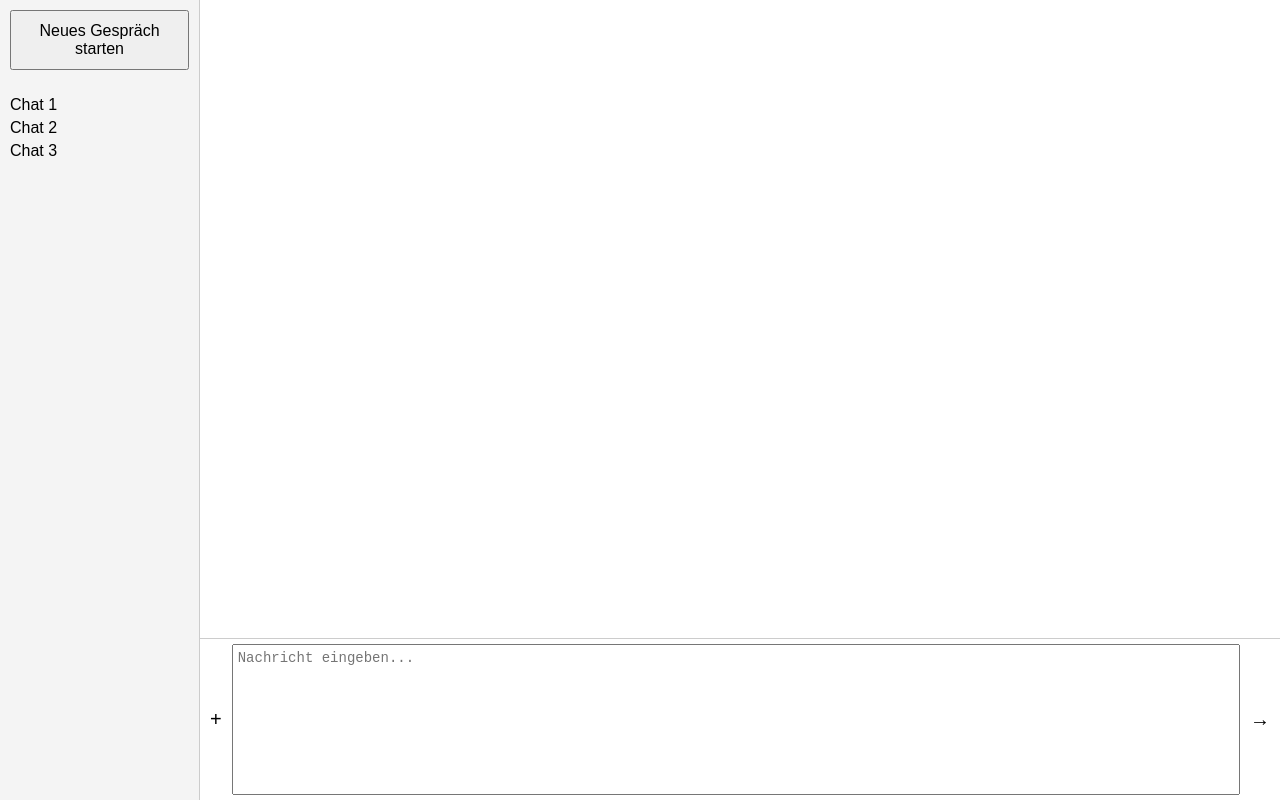
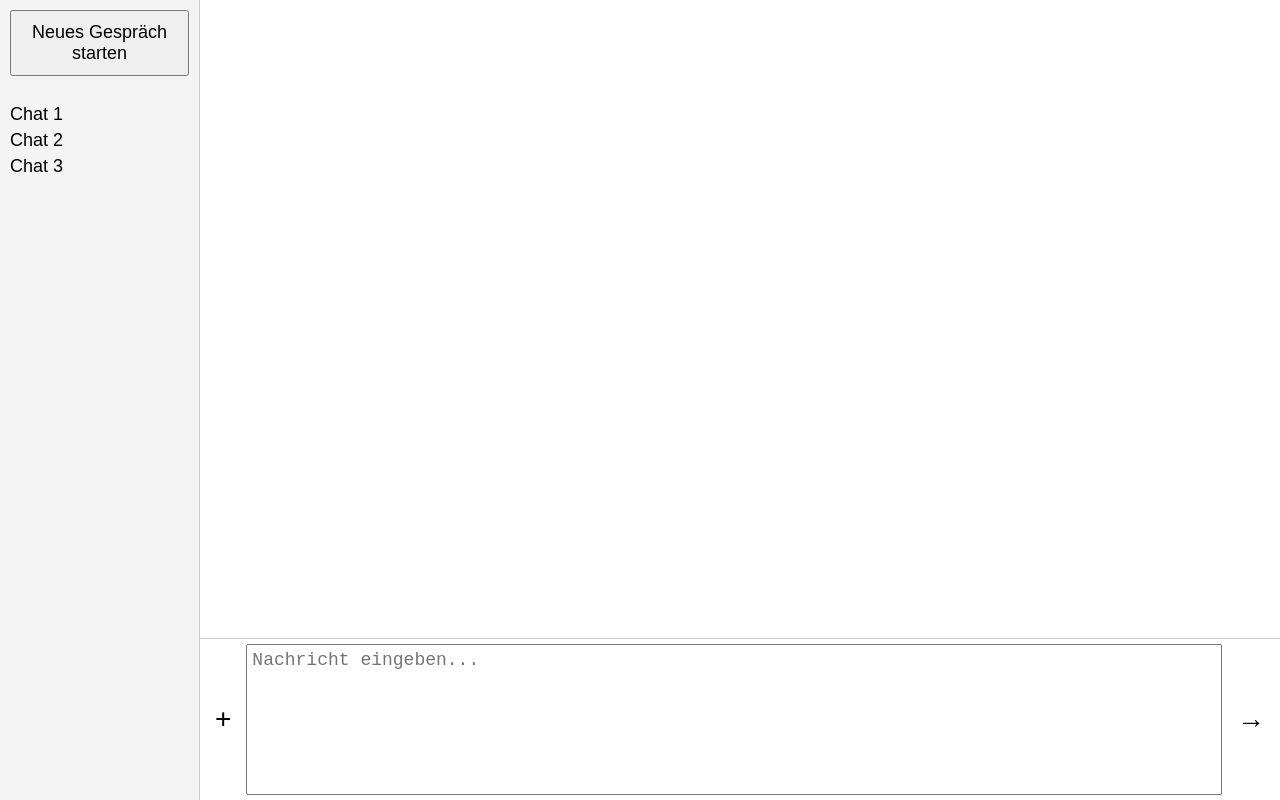
Before and after one commit to lsuio2/ChatUI, a plain HTML site: page index.html in a window 1280 px wide. Drawn offline with Linux system fonts and the light colour scheme.

Commit message:
Increase font sizes and enlarge icon buttons

```diff
--- a/style.css
+++ b/style.css
@@ -1,5 +1,6 @@
 body {
     font-family: Arial, sans-serif;
+    font-size: 18px;
     margin: 0;
     display: flex;
     height: 100vh;
@@ -17,7 +18,7 @@ body {
     width: 100%;
     padding: 10px;
     margin-bottom: 10px;
-    font-size: 16px;
+    font-size: 18px;
 }
 
 #chat-list {
@@ -70,7 +71,7 @@ body {
     flex: 1;
     height: 4cm;
     resize: none;
-    font-size: 14px;
+    font-size: 18px;
     padding: 5px;
     box-sizing: border-box;
 }
@@ -78,8 +79,8 @@ body {
 .icon-button {
     background: none;
     border: none;
-    font-size: 20px;
-    padding: 5px;
+    font-size: 28px;
+    padding: 10px;
     cursor: pointer;
 }
 
```
